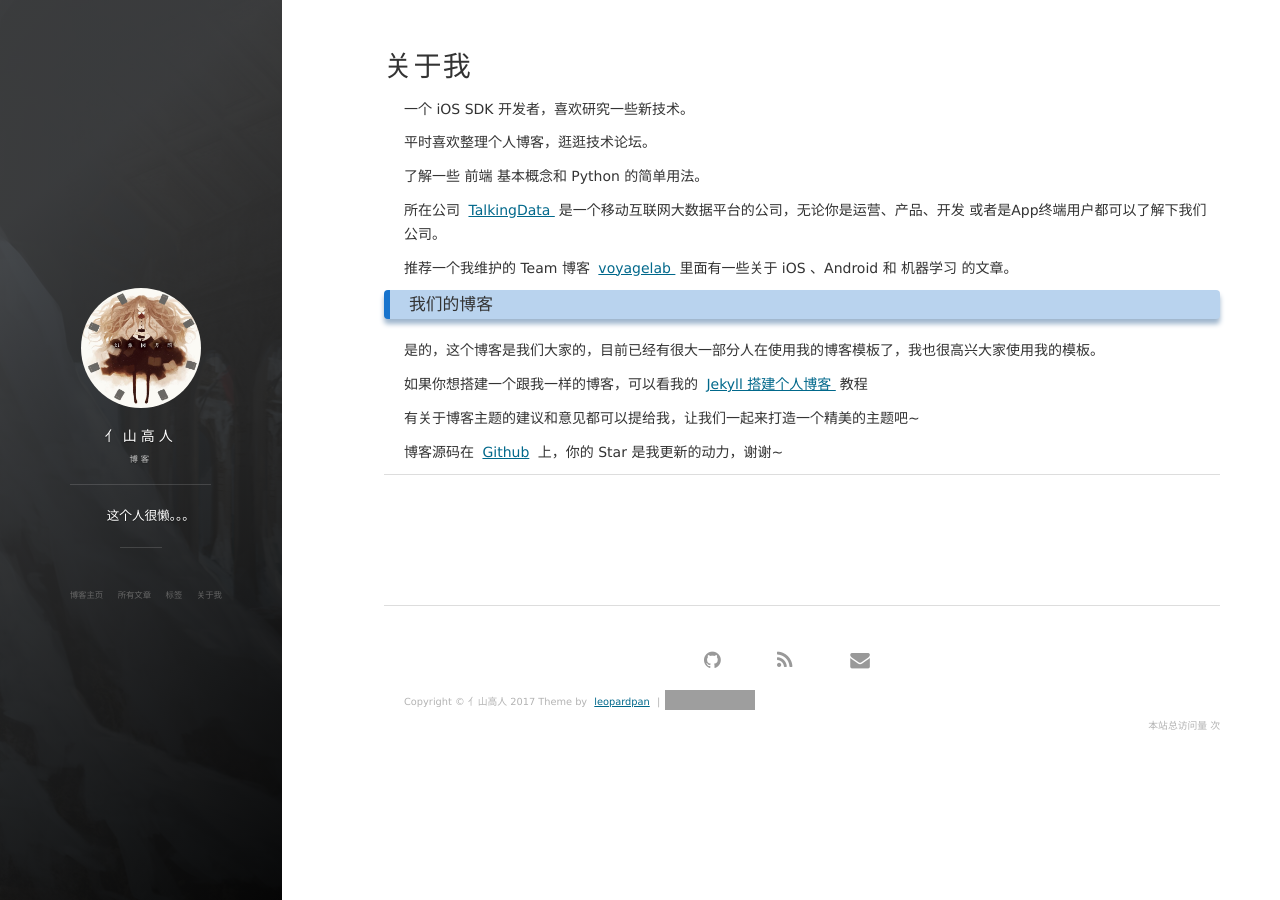
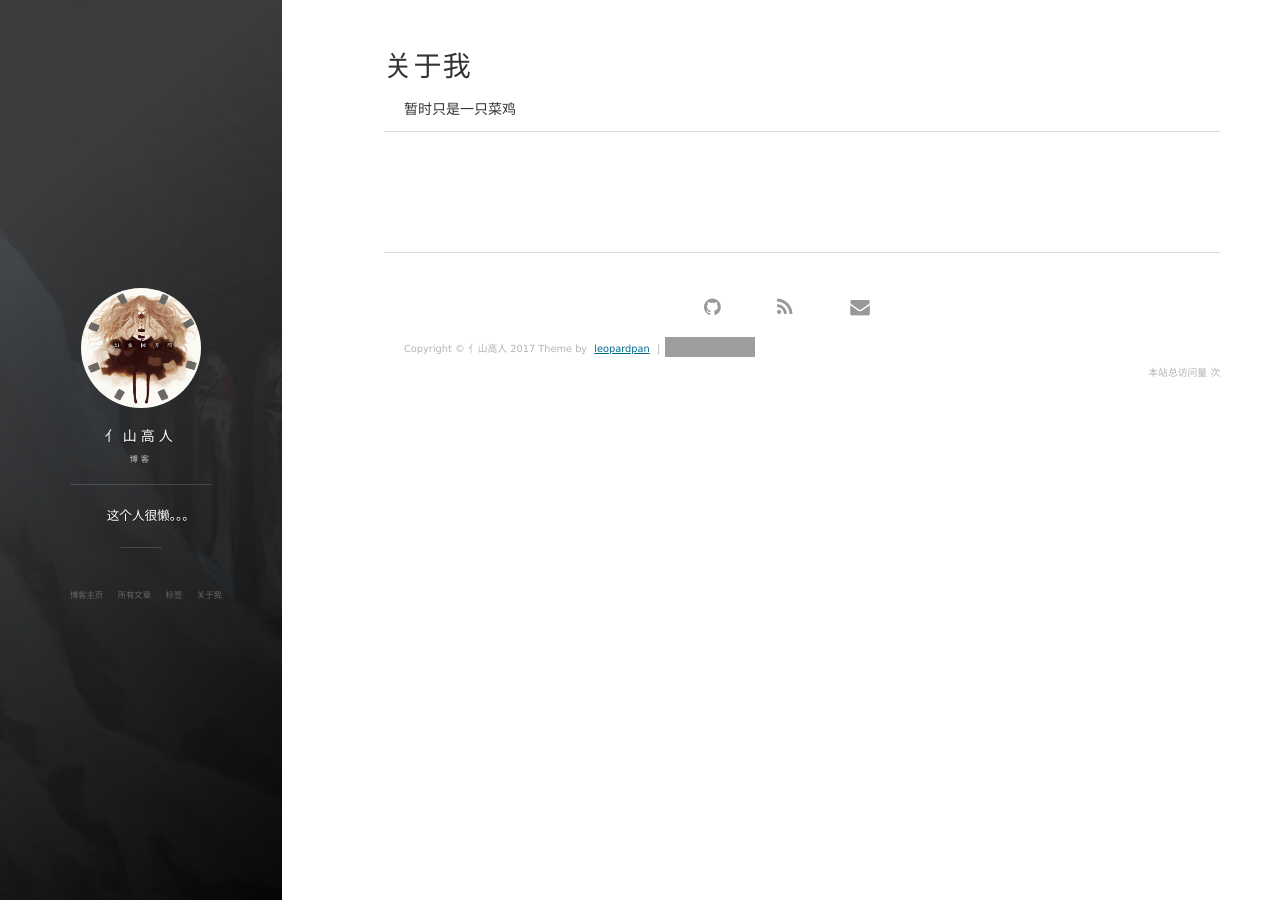
Before and after one commit to XGR-yang/XGR-yang.github.io, a Jekyll site: the page built from about.md, in a window 1280 px wide. Built offline with Jekyll 4.4.1, drawn with Linux system fonts in a browser that asks for light colours; nearby versions of some CDN libraries; comment, search, counter and statistics services are not loaded; grey boxes are pictures that could not be loaded.

Commit message:
Update about.md

```diff
--- a/about.md
+++ b/about.md
@@ -3,50 +3,6 @@
 title: 关于我
 ---
 
-一个 iOS SDK 开发者，喜欢研究一些新技术。
-<p>
-平时喜欢整理个人博客，逛逛技术论坛。
-<p>
-了解一些 前端 基本概念和 Python 的简单用法。
-
-<p>
-
-所在公司
-<a target="_blank" href="https://www.talkingdata.com/"> TalkingData </a>
-是一个移动互联网大数据平台的公司，无论你是运营、产品、开发 或者是App终端用户都可以了解下我们公司。
-<p>
-
-推荐一个我维护的 Team 博客
-<a target="_blank" href="http://talkingdata.me/"> voyagelab </a>
-里面有一些关于 iOS 、Android 和 机器学习 的文章。
-
-<p>
-
-<h3> 我们的博客 </h3>
-
-<p>
-
-是的，这个博客是我们大家的，目前已经有很大一部分人在使用我的博客模板了，我也很高兴大家使用我的模板。
-
-<p>
-
-如果你想搭建一个跟我一样的博客，可以看我的
-<a href="/2016/10/jekyll_tutorials1/"> Jekyll 搭建个人博客 </a>
-教程
-
-<p>
-
-有关于博客主题的建议和意见都可以提给我，让我们一起来打造一个精美的主题吧~
-
-<p>
-
-博客源码在 <a target="_blank" href='https://github.com/leopardpan/leopardpan.github.io/'>Github</a> 上，你的 Star 是我更新的动力，谢谢~
-
-<p>
-
-<p>
-
-<p>
-
+暂时只是一只菜鸡
 
 {% include comments.html %}
```
